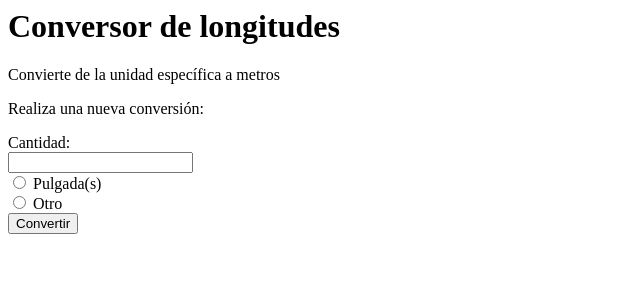
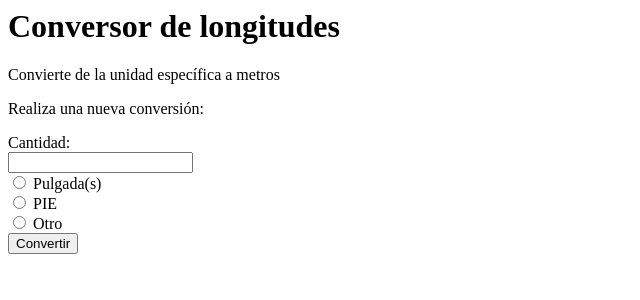
Before and after one commit to cpazoss22/DWES, a PHP site: page /conversor2.php in a window 1280 px wide. Shown: the top 300 px of the page, without its empty margins (0-640 px from the left). Run offline with PHP 8.4, Linux system fonts and the light colour scheme.

Commit message:
Ejercicio6

```diff
--- a/sprint1apache/www/site3/conversor2.php
+++ b/sprint1apache/www/site3/conversor2.php
@@ -4,24 +4,28 @@
 	<p>Convierte de la unidad específica a metros</p>
 	<p>
 	<?php
-	 if (isset($_POST["funidad"])) {
+	 if (isset($_POST["funidad"]) && isset($_POST["fcantidad"])) {
+	 $cantidad =$_POST["fcantidad"];
 	   if ($_POST["funidad"] == "pulgada"){
-		$v_pulgadas = $_POST["fcantidad"];
+		$metros= $cantidad * 0.0254;
 		$v_metros = $v_pulgadas * 0.0254;
-		echo $v_pulgadas."pulgada(s) = ".$v_metros." metro(s)";
-		}else{
-		echo "Unidad no soportada";
-		}
+		echo $cantidad."pulgadas=".$metros."metros(s)";
+		}elseif ($_POST["funidad"]=="pie"){
+		$metros =$cantidad * 0.3048;
+		echo $cantidad."pies= ".$metros."metros";
+		}else{ "Unidad no soportada";
 	}
+}
 	?>
 	</p>
 	<p>Realiza una nueva conversión:</p>
 	<form action= "/conversor2.php" method="post">
 		<label for="cantidad_input">Cantidad:</label><br>
 		<input type="text" id="cantidad_input" name="fcantidad"><br>
-
 		<input type="radio" id="pulgada_input" name="funidad" value="pulgada">
 		<label for="pulgada_input">Pulgada(s)</label><br>
+		<input type="radio" id="pie_input" name="funidad" value="pie">
+		<label for="pie_input">PIE</label><br>
 		<input type="radio" id="otro_input" name="funidad" value="otro">
 		<label for="otro_input">Otro</label><br>
 
```
